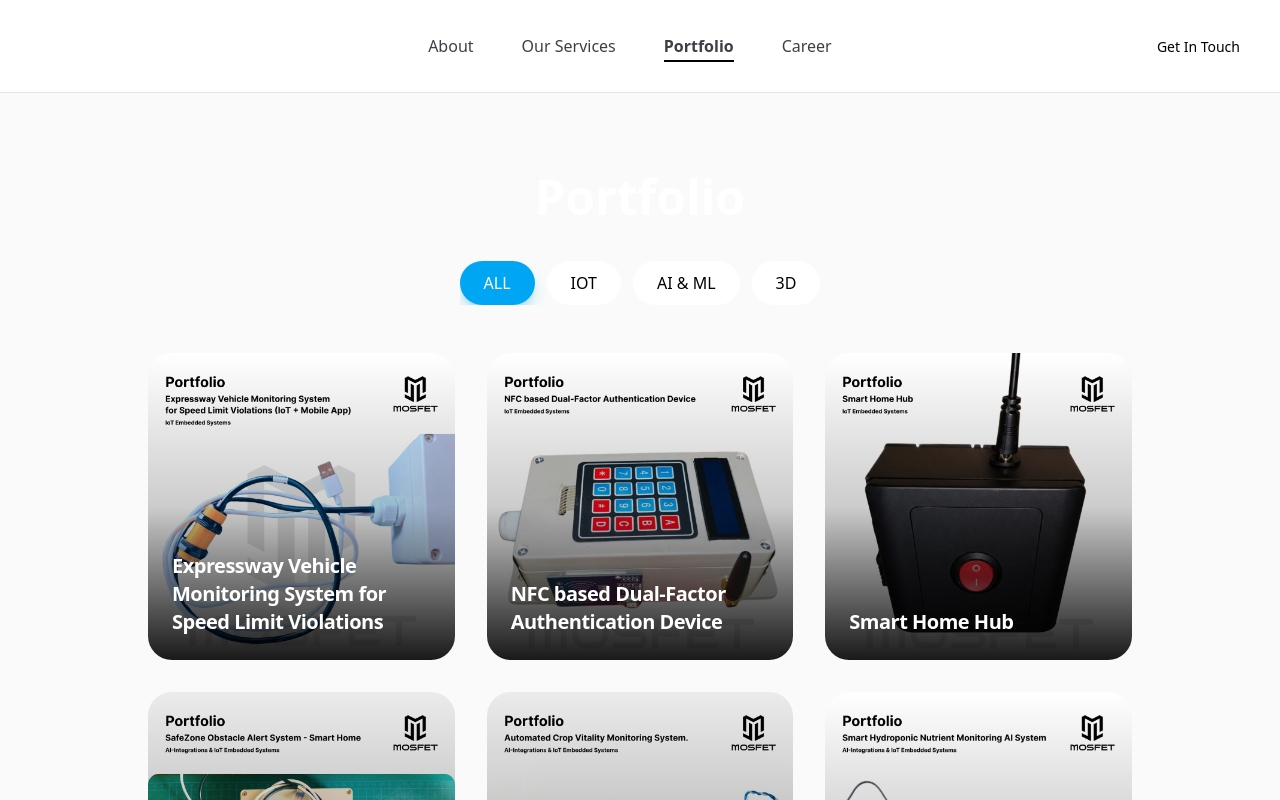
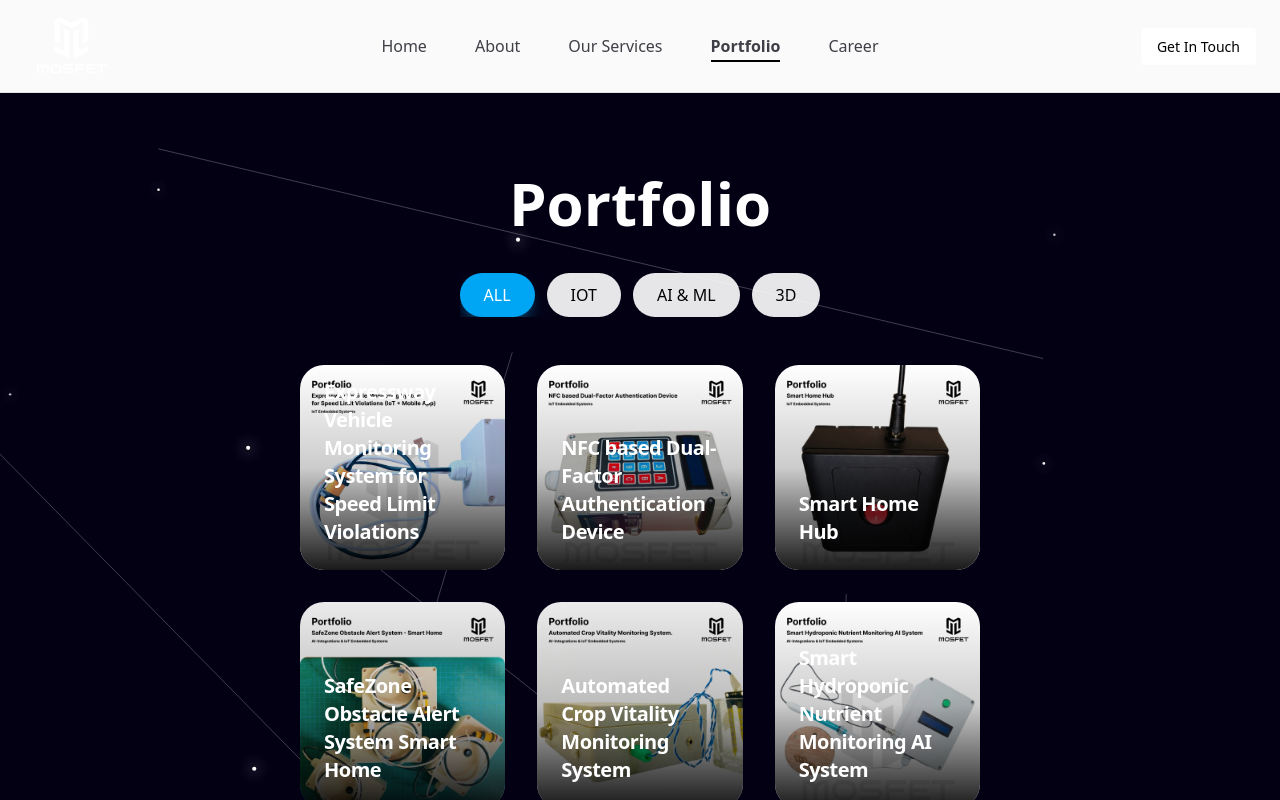
Before and after one commit to MOSFET-Lab/official_website_frontend, a Next.js app: page /portfolio in a window 1280 px wide. Shown: the top 800 px of the page. Built offline with nearby package versions, Linux system fonts and the light colour scheme.

Commit message:
bug fixing

```diff
--- a/app/components/Footer.jsx
+++ b/app/components/Footer.jsx
@@ -261,8 +261,8 @@ export default function Footer() {
       </div>
 
       {/* COPYRIGHT */}
-      <div className="border-t border-zinc-200 dark:border-zinc-800 py-6 text-center text-sm">
-        Copyright © 2026 MOSFET (Pvt) Ltd  |  All Rights Reserved.
+      <div className="border-t bg-sky-500/20 border-zinc-200 dark:border-zinc-800 py-6 text-center text-[10px] sm:text-sm px-4">
+        Copyright © 2026 MOSFET (Pvt) Ltd | All Rights Reserved.
       </div>
     </footer>
   );
--- a/app/components/HeroSection.tsx
+++ b/app/components/HeroSection.tsx
@@ -77,7 +77,7 @@ const scrollToBottom = () => {
 
     const start = window.scrollY;
     const end = target.offsetTop;
-    const duration = 20000;
+    const duration = 30000;
 
     let startTime: number | null = null;
 
--- a/app/components/Navbar.tsx
+++ b/app/components/Navbar.tsx
@@ -11,7 +11,7 @@ export default function Navbar() {
   const toggleMenu = () => setIsOpen(!isOpen);
 
   const links = [
-    // { name: "Home", href: "/" },
+    { name: "Home", href: "/" },
     { name: "About", href: "/about" },
     { name: "Our Services", href: "/services" },
     { name: "Portfolio", href: "/portfolio" },
@@ -19,7 +19,7 @@ export default function Navbar() {
   ];
 
   return (
-    <nav className="w-full bg-white dark:bg-black border-b border-zinc-200 dark:border-zinc-800 sticky top-0 z-50">
+    <nav className="w-full dark:bg-black border-b border-zinc-200 dark:border-zinc-800 sticky top-0 z-50">
       <div className="mx-auto flex max-w-7xl items-center justify-between px-6 py-4">
 
         {/* Logo - THIS IS YOUR HOME BUTTON */}
@@ -82,7 +82,7 @@ export default function Navbar() {
           ))}
           <Link
             href="/contact"
-            className="bg-white text-black px-4 py-2 rounded text-12px text-center md:text-[14px] lg:text-[16px] font-medium hover:bg-gray-100 hover:text-black transition"
+            className=" text-black px-4 py-2 rounded text-12px text-center md:text-[14px] lg:text-[16px] font-medium hover:bg-gray-100 hover:text-black transition"
             onClick={() => setIsOpen(false)}
           >
             Get In Touch
--- a/app/page.tsx
+++ b/app/page.tsx
@@ -620,9 +620,7 @@ export default function HomePage() {
 
               {/* SCHEDULE CALL */}
               <a
-                href="https://wa.me/message/KRFV3QRCXYJFG1"
-                target="_blank"
-                rel="noopener noreferrer"
+                href="tel:+94767865190"
               >
                 <Button
                   variant="outline"
--- a/app/portfolio/[id]/page.tsx
+++ b/app/portfolio/[id]/page.tsx
@@ -69,7 +69,7 @@ export default function ProjectDetails({ params }: { params: Promise<{ id: strin
 
         {/* ================= SECTION A (IMAGE) ================= */}
         <div className="flex justify-center lg:justify-start w-full">
-          <div className="inline-block rounded-[40px] border border-white/50 overflow-hidden bg-[#111] p-2 md:p-10">
+          <div className="inline-block rounded-2xl border border-white/50 overflow-hidden bg-[#111] p-2 md:p-10">
             <div className="w-65 sm:w-[320px] md:w-105 lg:w-full aspect-square overflow-hidden rounded-2xl">
               <img
                 src={project.image}
@@ -114,18 +114,14 @@ export default function ProjectDetails({ params }: { params: Promise<{ id: strin
                   </Button>
 
                   {/* SCHEDULE CALL */}
+                  <a href="tel:+94767865190">
                     <Button
                       variant="outline"
-                    onClick={() =>
-                      window.open(
-                        "https://wa.me/message/KRFV3QRCXYJFG1",
-                        "_blank"
-                      )
-                    }
                       className="border-2 border-sky-500/50 text-sky-400 font-bold py-4 md:py-6 px-6 md:px-8 rounded-xl text-sm md:text-lg hover:border-sky-400 hover:bg-sky-500/10 transition-all duration-300 hover:scale-105 active:scale-95"
                     >
                       Schedule a call
                     </Button>
+                  </a>
 
                 </div>
 
--- a/app/portfolio/page.tsx
+++ b/app/portfolio/page.tsx
@@ -154,17 +154,21 @@ export default function Contact() {
 
 
   return (
-    <>
+    <main className="md:pt-20 pt-6 px-6 md:px-2 lg:px-38 min-h-screen py-6 relative bg-[#030014] text-white overflow-hidden">
+
+      {/* BACKGROUND */}
+      <Constellations />
       {/* ================= HERO SECTION ================= */}
 
       {/* TITLE */}
       <motion.h1
-        initial={{ opacity: 0, scale: 0.8, rotateX: 40 }}
-        animate={{ opacity: 1, scale: 1, rotateX: 0 }}
-        transition={{ duration: 0.8 }}
-        className="text-4xl md:text-5xl pt-6 font-bold text-center text-white md:pt-20"
+        initial={{ opacity: 0, scale: 0.85, y: 30 }}
+        animate={{ opacity: 1, scale: 1, y: 0 }}
+        transition={{ duration: 0.7 }}
+        className="text-4xl md:text-6xl text-center font-bold mb-4"
       >
         Portfolio
+
       </motion.h1>
 
       {/* ================= Top Buttons ================= */}
@@ -237,6 +241,6 @@ export default function Contact() {
           </Link>
         ))}
       </motion.div>
-    </>
+    </main>
   );
 }
--- a/app/services/page.tsx
+++ b/app/services/page.tsx
@@ -146,7 +146,8 @@ export default function ServicesPage() {
               <h3 className="text-white text-xl font-semibold mb-1">
                 {service.title}
               </h3>
-              <p className="text-zinc-300 text-sm mb-3">
+
+              <p className="text-gray-200/80 text-sm font-bold tracking-tight">
                 {service.desc}
               </p>
 
```
Lines whose indentation alone changed are shown as unchanged.
